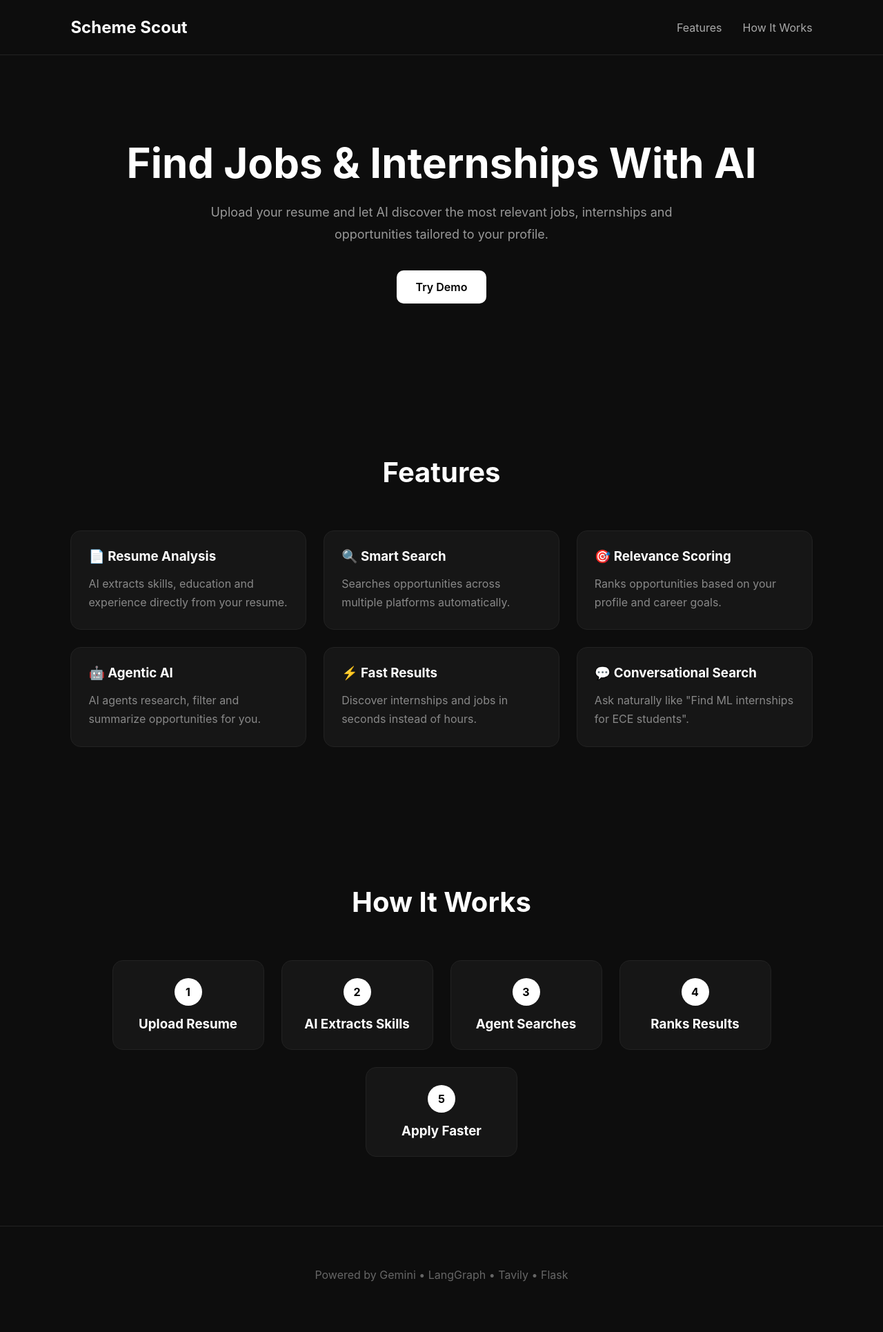
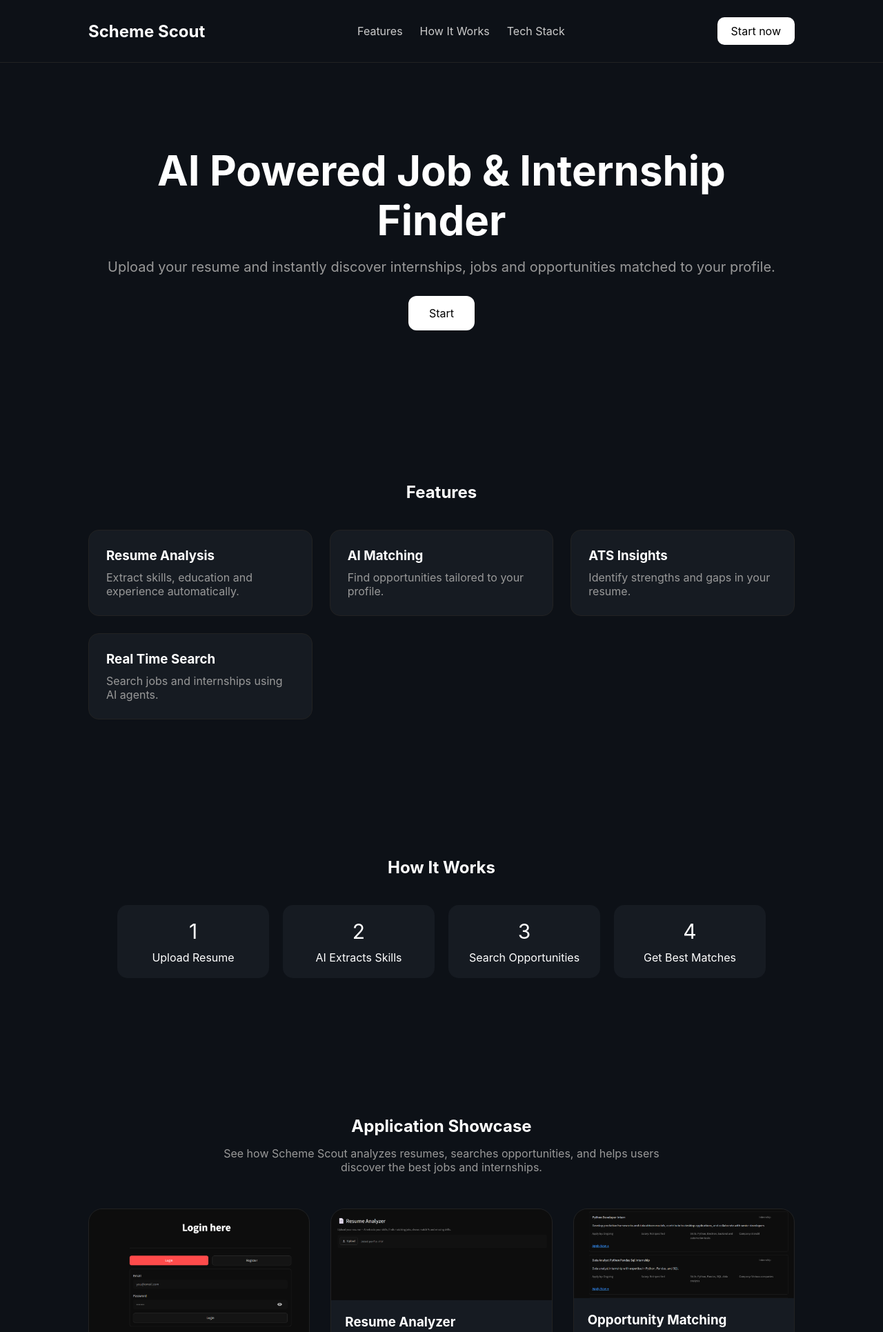
Before and after one commit to jatanb/ai-chatbot-ui, a Flask app: page / in a window 1280 px wide. Shown: the top 1931 px of the page at 69% size. Before the commit the page ends 1858 px from the top, so only its background shows below. Run offline with Flask 3, Linux system fonts and the light colour scheme.

Commit message:
ui changes

```diff
--- /dev/null
+++ b/static/css/style.css
@@ -0,0 +1,358 @@
+*{
+    margin:0;
+    padding:0;
+    box-sizing:border-box;
+    font-family:Inter,sans-serif;
+}
+
+body{
+    background:#0d1117;
+    color:white;
+}
+
+nav{
+    display:flex;
+    justify-content:space-between;
+    align-items:center;
+    padding:25px 10%;
+    border-bottom:1px solid #222;
+}
+
+.logo{
+    font-size:24px;
+    font-weight:700;
+}
+
+.links{
+    display:flex;
+    gap:25px;
+}
+
+.links a{
+    color:#ccc;
+    text-decoration:none;
+}
+
+.demo-btn{
+    text-decoration:none;
+    background:white;
+    color:black;
+    padding:10px 20px;
+    border-radius:10px;
+}
+
+.hero{
+    text-align:center;
+    padding:120px 20px;
+}
+
+.hero h1{
+    font-size:60px;
+    max-width:900px;
+    margin:auto;
+}
+
+.hero p{
+    color:#999;
+    margin-top:20px;
+    font-size:20px;
+}
+
+.hero-btn{
+    display:inline-block;
+    margin-top:30px;
+    background:white;
+    color:black;
+    text-decoration:none;
+    padding:15px 30px;
+    border-radius:12px;
+}
+
+.features{
+    padding:100px 10%;
+}
+
+.features h2,
+.working h2,
+.tech h2{
+    text-align:center;
+    margin-bottom:40px;
+}
+
+.grid{
+    display:grid;
+    grid-template-columns:repeat(auto-fit,minmax(250px,1fr));
+    gap:25px;
+}
+
+.card{
+    background:#161b22;
+    padding:25px;
+    border-radius:15px;
+    border:1px solid #222;
+}
+
+.card p{
+    color:#999;
+    margin-top:10px;
+}
+
+.working{
+    padding:100px 10%;
+}
+
+.steps{
+    display:flex;
+    justify-content:center;
+    gap:20px;
+    flex-wrap:wrap;
+}
+
+.step{
+    background:#161b22;
+    padding:20px;
+    border-radius:15px;
+    width:220px;
+    text-align:center;
+}
+
+.step span{
+    display:block;
+    font-size:30px;
+    margin-bottom:10px;
+}
+
+.tech{
+    padding:100px 10%;
+    text-align:center;
+}
+
+.tech-list{
+    color:#999;
+    font-size:20px;
+}
+
+footer{
+    text-align:center;
+    padding:100px 20px;
+}
+
+.footer-btn{
+    display:inline-block;
+    margin-top:20px;
+    background:white;
+    color:black;
+    padding:15px 30px;
+    border-radius:12px;
+    text-decoration:none;
+}
+
+/* ========================= */
+/* SHOWCASE */
+/* ========================= */
+
+.showcase{
+    padding:100px 10%;
+}
+
+.showcase h2{
+    text-align:center;
+    margin-bottom:15px;
+}
+
+.showcase-sub{
+    text-align:center;
+    color:#999;
+    max-width:700px;
+    margin:0 auto 50px;
+}
+
+.showcase-grid{
+    display:grid;
+    grid-template-columns:repeat(auto-fit,minmax(320px,1fr));
+    gap:30px;
+}
+
+.showcase-card{
+    background:#161b22;
+    border:1px solid #222;
+    border-radius:20px;
+    overflow:hidden;
+    transition:0.3s;
+}
+
+.showcase-card:hover{
+    transform:translateY(-5px);
+}
+
+.showcase-card img{
+    width:100%;
+    display:block;
+}
+
+.showcase-card h3{
+    padding:20px 20px 10px;
+}
+
+.showcase-card p{
+    padding:0 20px 20px;
+    color:#999;
+}
+
+
+/* ========================= */
+/* WORKFLOW */
+/* ========================= */
+
+.workflow{
+    padding:100px 10%;
+    text-align:center;
+}
+
+.workflow h2{
+    margin-bottom:10px;
+}
+
+.workflow-container{
+    max-width:600px;
+    margin:auto;
+}
+
+.flow-box{
+    background:#161b22;
+    border:1px solid #222;
+    padding:20px;
+    border-radius:15px;
+    font-weight:600;
+}
+
+.arrow{
+    font-size:28px;
+    margin:12px 0;
+    color:#888;
+}
+
+/* =========================
+   TABLET
+========================= */
+@media (max-width: 768px){
+
+    nav{
+        padding:20px 5%;
+        flex-direction:column;
+        gap:15px;
+    }
+
+    .links{
+        gap:15px;
+        flex-wrap:wrap;
+        justify-content:center;
+    }
+
+    .hero{
+        padding:80px 20px;
+    }
+
+    .hero h1{
+        font-size:42px;
+        line-height:1.2;
+    }
+
+    .hero p{
+        font-size:18px;
+    }
+
+    .features,
+    .working,
+    .tech{
+        padding:70px 5%;
+    }
+
+    .grid{
+        grid-template-columns:1fr;
+    }
+
+    .step{
+        width:100%;
+        max-width:350px;
+    }
+
+    .tech-list{
+        font-size:16px;
+        line-height:1.8;
+    }
+
+    .screenshot{
+        width:100%;
+        height:auto;
+    }
+
+    .workflow-image{
+        width:100%;
+        height:auto;
+    }
+}
+
+
+/* =========================
+   MOBILE
+========================= */
+@media (max-width: 480px){
+
+    .logo{
+        font-size:20px;
+    }
+
+    .links{
+        flex-direction:column;
+        align-items:center;
+        gap:10px;
+    }
+
+    .demo-btn{
+        width:100%;
+        text-align:center;
+    }
+
+    .hero{
+        padding:60px 15px;
+    }
+
+    .hero h1{
+        font-size:32px;
+    }
+
+    .hero p{
+        font-size:16px;
+    }
+
+    .hero-btn{
+        width:100%;
+        max-width:250px;
+    }
+
+    .card{
+        padding:20px;
+    }
+
+    .card h3{
+        font-size:18px;
+    }
+
+    .card p{
+        font-size:14px;
+    }
+
+    .step{
+        width:100%;
+    }
+
+    footer{
+        padding:70px 20px;
+    }
+
+    .footer-btn{
+        width:100%;
+        max-width:250px;
+    }
+}
--- /dev/null
+++ b/static/js/script.js
@@ -0,0 +1,15 @@
+document.querySelectorAll('a[href^="#"]').forEach(anchor => {
+
+    anchor.addEventListener('click', function(e){
+
+        e.preventDefault();
+
+        document
+        .querySelector(this.getAttribute('href'))
+        .scrollIntoView({
+            behavior:'smooth'
+        });
+
+    });
+
+});
--- a/templates/index.html
+++ b/templates/index.html
@@ -1,146 +1,14 @@
 <!DOCTYPE html>
-<html lang="en">
+<html>
 <head>
-<meta charset="UTF-8">
-<meta name="viewport" content="width=device-width, initial-scale=1.0">
+    <title>Scheme Scout AI</title>
 
-<title>Scheme Scout</title>
+    <link rel="stylesheet"
+          href="{{ url_for('static', filename='css/style.css') }}">
 
-<style>
-*{
-    margin:0;
-    padding:0;
-    box-sizing:border-box;
-    font-family:Inter,sans-serif;
-}
-
-body{
-    background:#0d0d0d;
-    color:white;
-}
-
-nav{
-    display:flex;
-    justify-content:space-between;
-    align-items:center;
-    padding:25px 8%;
-    border-bottom:1px solid #222;
-}
-
-.logo{
-    font-size:24px;
-    font-weight:700;
-}
-
-nav ul{
-    display:flex;
-    gap:30px;
-    list-style:none;
-}
-
-nav a{
-    color:#aaa;
-    text-decoration:none;
-}
-
-.hero{
-    text-align:center;
-    padding:120px 10%;
-}
-
-.hero h1{
-    font-size:60px;
-    margin-bottom:20px;
-}
-
-.hero p{
-    max-width:700px;
-    margin:auto;
-    color:#999;
-    font-size:18px;
-    line-height:1.8;
-}
-
-.btn{
-    margin-top:35px;
-    display:inline-block;
-    padding:14px 28px;
-    background:white;
-    color:black;
-    text-decoration:none;
-    border-radius:10px;
-    font-weight:600;
-}
-
-.section{
-    padding:100px 8%;
-}
-
-.section-title{
-    text-align:center;
-    font-size:40px;
-    margin-bottom:60px;
-}
-
-.grid{
-    display:grid;
-    grid-template-columns:repeat(auto-fit,minmax(280px,1fr));
-    gap:25px;
-}
-
-.card{
-    background:#161616;
-    border:1px solid #222;
-    border-radius:15px;
-    padding:25px;
-}
-
-.card h3{
-    margin-bottom:15px;
-}
-
-.card p{
-    color:#888;
-    line-height:1.7;
-}
-
-.steps{
-    display:flex;
-    justify-content:center;
-    gap:25px;
-    flex-wrap:wrap;
-}
-
-.step{
-    background:#161616;
-    border:1px solid #222;
-    border-radius:15px;
-    padding:25px;
-    width:220px;
-    text-align:center;
-}
-
-.step-number{
-    width:40px;
-    height:40px;
-    border-radius:50%;
-    background:white;
-    color:black;
-    margin:auto;
-    margin-bottom:15px;
-    display:flex;
-    align-items:center;
-    justify-content:center;
-    font-weight:bold;
-}
-
-.footer{
-    text-align:center;
-    padding:60px;
-    border-top:1px solid #222;
-    color:#666;
-}
-</style>
+    <script defer
+            src="{{ url_for('static', filename='js/script.js') }}">
+    </script>
 </head>
 
 <body>
@@ -148,115 +16,169 @@ nav a{
 <nav>
     <div class="logo">Scheme Scout</div>
 
-    <ul>
-        <li><a href="#features">Features</a></li>
-        <li><a href="#works">How It Works</a></li>
-    </ul>
+    <div class="links">
+        <a href="#features">Features</a>
+        <a href="#working">How It Works</a>
+        <a href="#tech">Tech Stack</a>
+    </div>
+
+    <a class="demo-btn"
+       href="https://ai-agent-chatbot-hg5r.onrender.com/"
+       target="_blank">
+       Start now
+    </a>
 </nav>
 
 <section class="hero">
 
-    <h1>Find Jobs & Internships With AI</h1>
+    <h1>
+        AI Powered Job &
+        Internship Finder
+    </h1>
 
     <p>
-        Upload your resume and let AI discover the most relevant jobs,
-        internships and opportunities tailored to your profile.
+        Upload your resume and instantly
+        discover internships, jobs and
+        opportunities matched to your profile.
     </p>
 
-    <a href="https://ai-agent-chatbot-hg5r.onrender.com/" class="btn">Try Demo</a>
+    <a href="https://ai-agent-chatbot-hg5r.onrender.com/"
+       target="_blank"
+       class="hero-btn">
+       Start
+    </a>
 
 </section>
 
-<section class="section" id="features">
+<section id="features" class="features">
 
-    <h2 class="section-title">Features</h2>
+    <h2>Features</h2>
 
     <div class="grid">
 
         <div class="card">
-            <h3>📄 Resume Analysis</h3>
-            <p>
-                AI extracts skills, education and experience directly from your resume.
-            </p>
+            <h3>Resume Analysis</h3>
+            <p>Extract skills, education and experience automatically.</p>
         </div>
 
         <div class="card">
-            <h3>🔍 Smart Search</h3>
-            <p>
-                Searches opportunities across multiple platforms automatically.
-            </p>
+            <h3>AI Matching</h3>
+            <p>Find opportunities tailored to your profile.</p>
         </div>
 
         <div class="card">
-            <h3>🎯 Relevance Scoring</h3>
-            <p>
-                Ranks opportunities based on your profile and career goals.
-            </p>
+            <h3>ATS Insights</h3>
+            <p>Identify strengths and gaps in your resume.</p>
         </div>
 
         <div class="card">
-            <h3>🤖 Agentic AI</h3>
-            <p>
-                AI agents research, filter and summarize opportunities for you.
-            </p>
-        </div>
-
-        <div class="card">
-            <h3>⚡ Fast Results</h3>
-            <p>
-                Discover internships and jobs in seconds instead of hours.
-            </p>
-        </div>
-
-        <div class="card">
-            <h3>💬 Conversational Search</h3>
-            <p>
-                Ask naturally like "Find ML internships for ECE students".
-            </p>
+            <h3>Real Time Search</h3>
+            <p>Search jobs and internships using AI agents.</p>
         </div>
 
     </div>
 
 </section>
 
-<section class="section" id="works">
+<section id="working" class="working">
 
-    <h2 class="section-title">How It Works</h2>
+    <h2>How It Works</h2>
 
     <div class="steps">
 
         <div class="step">
-            <div class="step-number">1</div>
-            <h3>Upload Resume</h3>
+            <span>1</span>
+            Upload Resume
         </div>
 
         <div class="step">
-            <div class="step-number">2</div>
-            <h3>AI Extracts Skills</h3>
+            <span>2</span>
+            AI Extracts Skills
         </div>
 
         <div class="step">
-            <div class="step-number">3</div>
-            <h3>Agent Searches</h3>
+            <span>3</span>
+            Search Opportunities
         </div>
 
         <div class="step">
-            <div class="step-number">4</div>
-            <h3>Ranks Results</h3>
-        </div>
-
-        <div class="step">
-            <div class="step-number">5</div>
-            <h3>Apply Faster</h3>
+            <span>4</span>
+            Get Best Matches
         </div>
 
     </div>
 
 </section>
 
-<div class="footer">
-    Powered by Gemini • LangGraph • Tavily • Flask
-</div>
+<section class="showcase">
+
+    <h2>Application Showcase</h2>
+    <p class="showcase-sub">
+        See how Scheme Scout analyzes resumes, searches opportunities,
+        and helps users discover the best jobs and internships.
+    </p>
+
+    <div class="showcase-grid">
+
+        <div class="showcase-card">
+            <img src="{{ url_for('static', filename='images/login_page.png') }}"
+                 alt="Login Page">
+            <div class="card-content">
+                <h3>Authentication System</h3>
+                <p>
+                Secure login and registration system for users.
+                </p>
+            </div>
+
+        </div>
+
+        <div class="showcase-card">
+            <img src="{{ url_for('static', filename='images/resume.png') }}"
+                 alt="Resume Analyzer">
+            <div class="card-content">
+                <h3>Resume Analyzer</h3>
+               <p>
+                AI extracts skills, education and experience automatically.
+               </p>
+            </div>
+        </div>
+
+        <div class="showcase-card">
+            <img src="{{ url_for('static', filename='images/chat_page.png') }}"
+                 alt="Results">
+            <div class="card-content">
+                <h3>Opportunity Matching</h3>
+                <p>
+                Intelligent ranking of internships and jobs based on profile relevance.
+               </p>
+            </div>
+        </div>
+
+    </div>
+
+</section>
+
+<section id="tech" class="tech">
+
+    <h2>Built With</h2>
+
+    <div class="tech-list">
+        Flask • Python • LangGraph • Langsmith • Tavily • Docker • Groq
+    </div>
+
+</section>
+
+<footer>
+
+    <h3>Ready to Find Your Next Opportunity?</h3>
+
+    <a href="https://ai-agent-chatbot-hg5r.onrender.com/"
+       target="_blank"
+       class="footer-btn">
+       Open Application
+    </a>
+
+</footer>
 
 </body>
 </html>
```
Also changed, not shown: static/images/chat_page.png (added), static/images/login_page.png (added), static/images/resume.png (added).
